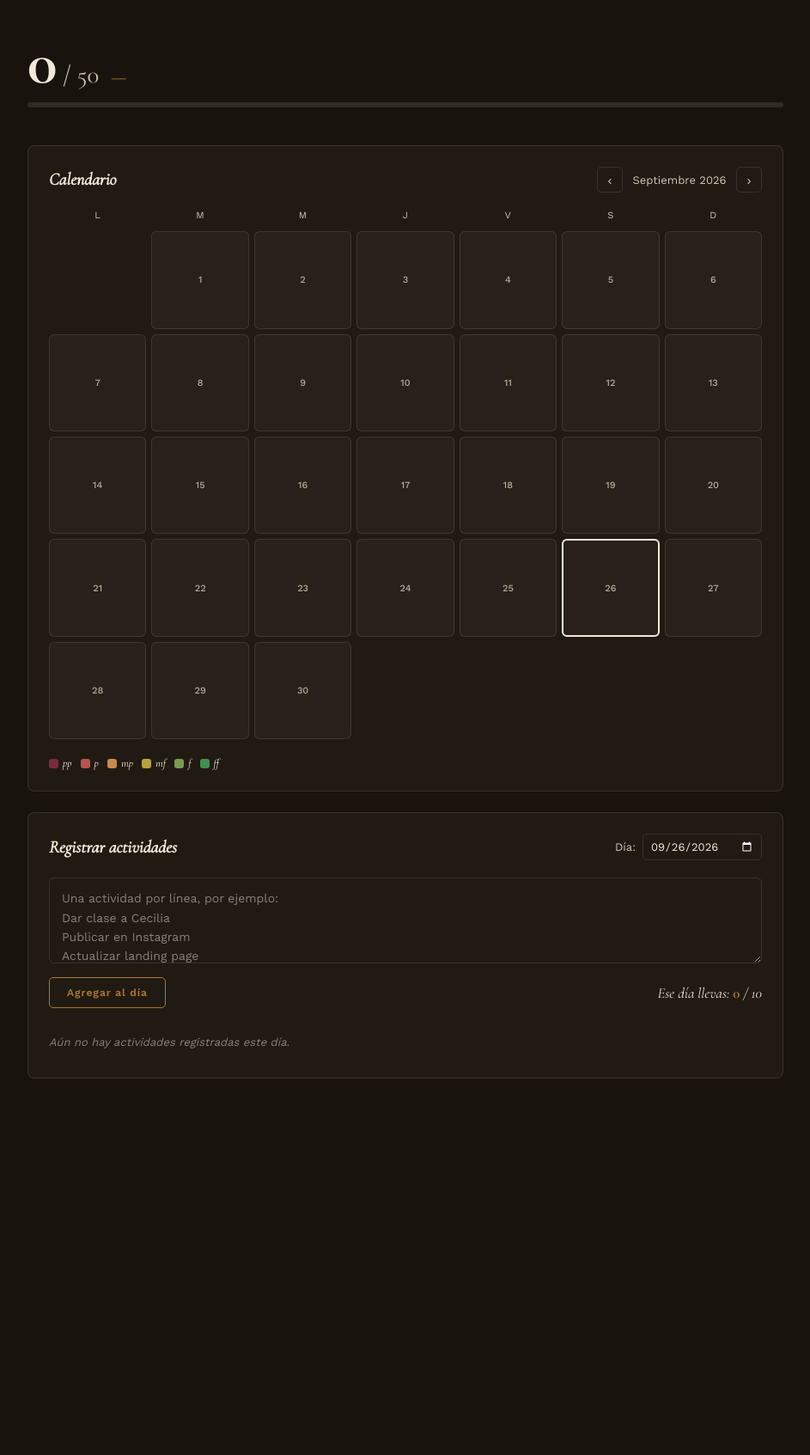
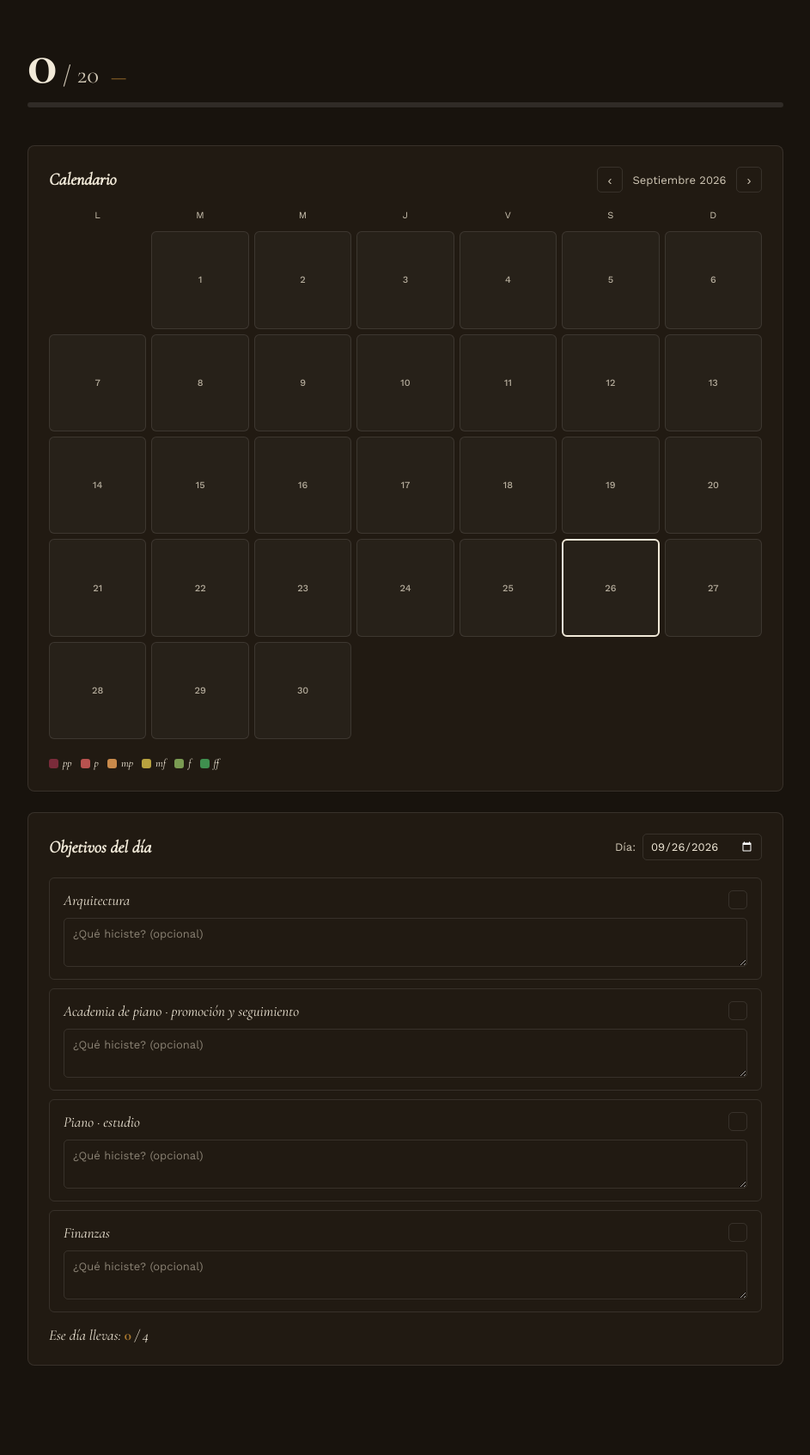
Before and after one commit to rodrigozamorapiano/calendar, a plain HTML site: page index.html in a window 1280 px wide. Shown: the part 109-1802 px from the top of the page at 86% size, without its empty margins (168-1111 px from the left). Before the commit the page ends 1468 px from the top, so only its background shows below. Drawn offline with nearby package versions, Linux system fonts and the light colour scheme.

Commit message:
Add files via upload

```diff
--- a/index.html
+++ b/index.html
@@ -190,28 +190,12 @@
   }
 
   /* ---- registro del día ---- */
-  textarea{
-    width: 100%;
-    min-height: 100px;
-    background: transparent;
-    border: 1px solid var(--hairline);
-    border-radius: 6px;
-    color: var(--ivory);
-    font-family: 'Work Sans', sans-serif;
-    font-size: 14px;
-    padding: 12px 14px;
-    resize: vertical;
-    line-height: 1.6;
-  }
-  textarea::placeholder{ color: var(--ivory-dim); opacity: 0.6; }
-  textarea:focus{ outline: none; border-color: var(--brass); }
-
   .row{
     display: flex;
     align-items: center;
     justify-content: space-between;
     gap: 12px;
-    margin-top: 12px;
+    margin-top: 16px;
     flex-wrap: wrap;
   }
 
@@ -233,21 +217,6 @@
     color-scheme: dark;
   }
 
-  .btn{
-    background: transparent;
-    border: 1px solid var(--brass);
-    color: var(--brass);
-    font-family: 'Work Sans', sans-serif;
-    font-size: 12px;
-    font-weight: 600;
-    letter-spacing: 0.08em;
-    padding: 10px 20px;
-    border-radius: 5px;
-    cursor: pointer;
-    transition: background 0.15s, color 0.15s;
-  }
-  .btn:hover{ background: var(--brass); color: var(--nearblack); }
-
   .day-total{
     font-family: 'Cormorant Garamond', serif;
     font-style: italic;
@@ -256,47 +225,71 @@
   }
   .day-total b{ color: var(--brass); font-style: normal; }
 
-  .activity-list{
-    margin-top: 18px;
+  .objetivos-list{
+    margin-top: 6px;
     display: flex;
     flex-direction: column;
-    gap: 6px;
+    gap: 10px;
   }
-  .activity-item{
+  .objetivo-item{
+    display: flex;
+    flex-direction: column;
+    gap: 10px;
+    padding: 14px 16px;
+    border: 1px solid var(--hairline);
+    border-radius: 6px;
+    transition: border-color 0.15s ease, background 0.15s ease;
+  }
+  .objetivo-item.done{
+    border-color: var(--brass);
+    background: rgba(168,119,46,0.08);
+  }
+  .objetivo-toggle{
     display: flex;
     align-items: center;
     justify-content: space-between;
-    gap: 10px;
+    gap: 12px;
+    cursor: pointer;
+  }
+  .objetivo-item .area{
+    font-family: 'Cormorant Garamond', serif;
+    font-style: italic;
+    font-size: 17px;
+    color: var(--ivory);
+  }
+  .objetivo-item.done .area{ color: var(--brass); }
+  .objetivo-item .check{
+    width: 22px; height: 22px;
+    border-radius: 5px;
+    border: 1.5px solid var(--hairline);
+    display: flex;
+    align-items: center;
+    justify-content: center;
+    flex-shrink: 0;
+    color: transparent;
+    font-size: 13px;
+    transition: all 0.15s ease;
+  }
+  .objetivo-item.done .check{
+    background: var(--brass);
+    border-color: var(--brass);
+    color: var(--nearblack);
+  }
+  .objetivo-desc{
+    width: 100%;
+    min-height: 56px;
+    background: transparent;
+    border: 1px solid var(--hairline);
+    border-radius: 5px;
+    color: var(--ivory);
+    font-family: 'Work Sans', sans-serif;
     font-size: 13px;
     padding: 8px 10px;
-    border: 1px solid var(--hairline);
-    border-radius: 5px;
-    color: var(--ivory-dim);
+    resize: vertical;
+    line-height: 1.5;
   }
-  .activity-item .del{
-    cursor: pointer;
-    color: var(--ivory-dim);
-    opacity: 0.5;
-    font-size: 15px;
-    line-height: 1;
-    transition: opacity 0.15s, color 0.15s;
-  }
-  .activity-item .del:hover{ opacity: 1; color: var(--wine); }
-
-  .empty-note{
-    font-size: 13px;
-    color: var(--ivory-dim);
-    opacity: 0.6;
-    font-style: italic;
-    margin-top: 14px;
-  }
-
-  .status-line{
-    font-size: 12px;
-    color: var(--ivory-dim);
-    opacity: 0.7;
-    margin-top: 10px;
-  }
+  .objetivo-desc::placeholder{ color: var(--ivory-dim); opacity: 0.6; }
+  .objetivo-desc:focus{ outline: none; border-color: var(--brass); }
 
   @media (max-width: 520px){
     .cal-day .c{ display: none; }
@@ -309,11 +302,11 @@
 
   <header>
     <h1>Bitácora de <em>práctica</em></h1>
-    <p class="subt">Meta: 10 actividades al día · 50 a la semana</p>
+    <p class="subt">Meta: 1 objetivo cumplido por área al día · 20 objetivos a la semana</p>
   </header>
 
   <div class="hero">
-    <div class="num" id="hero-num">0<small> / 50</small></div>
+    <div class="num" id="hero-num">0<small> / 20</small></div>
     <div class="marking" id="hero-marking">—</div>
   </div>
   <div class="bar-track"><div class="bar-fill" id="bar-fill" style="width:0%"></div></div>
@@ -335,30 +328,31 @@
 
   <div class="panel">
     <div class="panel-head">
-      <span class="panel-title">Registrar actividades</span>
+      <span class="panel-title">Objetivos del día</span>
       <div class="day-picker">
         <span>Día:</span>
         <input type="date" id="input-date">
       </div>
     </div>
 
-    <textarea id="input-activities" placeholder="Una actividad por línea, por ejemplo:&#10;Dar clase a Cecilia&#10;Publicar en Instagram&#10;Actualizar landing page"></textarea>
+    <div class="objetivos-list" id="objetivos-list"></div>
 
     <div class="row">
-      <button class="btn" id="btn-add">Agregar al día</button>
-      <div class="day-total">Ese día llevas: <b id="day-count">0</b> / 10</div>
+      <div class="day-total">Ese día llevas: <b id="day-count">0</b> / 4</div>
     </div>
-
-    <div class="activity-list" id="activity-list"></div>
-    <div class="empty-note" id="empty-note" style="display:none;">Aún no hay actividades registradas este día.</div>
-    <div class="status-line" id="status-line"></div>
   </div>
 
 </div>
 
 <script>
-  const DAILY_TARGET = 10;
-  const WEEKLY_GOAL = 50;
+  const AREAS = [
+    { key: 'arquitectura', label: 'Arquitectura' },
+    { key: 'academia', label: 'Academia de piano · promoción y seguimiento' },
+    { key: 'piano', label: 'Piano · estudio' },
+    { key: 'finanzas', label: 'Finanzas' }
+  ];
+  const DAILY_MAX = AREAS.length;
+  const WEEKLY_GOAL = 20;
   const MESES = ['enero','febrero','marzo','abril','mayo','junio','julio','agosto','septiembre','octubre','noviembre','diciembre'];
   const DOW = ['L','M','M','J','V','S','D'];
 
@@ -372,7 +366,6 @@
   ];
 
   function pad(n){ return String(n).padStart(2,'0'); }
-  function dateKey(d){ return `actividades:${d.getFullYear()}-${pad(d.getMonth()+1)}-${pad(d.getDate())}`; }
   function todayISO(){
     const d = new Date();
     return `${d.getFullYear()}-${pad(d.getMonth()+1)}-${pad(d.getDate())}`;
@@ -384,7 +377,7 @@
 
   function colorForCount(count){
     if (count <= 0) return null;
-    const pct = Math.min(count / DAILY_TARGET, 1);
+    const pct = Math.min(count / DAILY_MAX, 1);
     let lower = DYNAMICS[0], upper = DYNAMICS[DYNAMICS.length-1];
     for (let i = 0; i < DYNAMICS.length - 1; i++){
       if (pct >= DYNAMICS[i].min && pct <= DYNAMICS[i+1].min){
@@ -400,7 +393,7 @@
 
   function markForCount(count){
     if (count <= 0) return '—';
-    const pct = Math.min(count / DAILY_TARGET, 1);
+    const pct = Math.min(count / DAILY_MAX, 1);
     let mark = DYNAMICS[0].mark;
     for (const d of DYNAMICS){ if (pct >= d.min) mark = d.mark; }
     return mark;
@@ -410,29 +403,30 @@
   let selectedISO = todayISO();
   const countsCache = {};
 
-  async function getCount(iso){
-    if (countsCache[iso] !== undefined) return countsCache[iso];
+  function getDay(iso){
     try{
-      const raw = localStorage.getItem(`actividades:${iso}`);
-      const arr = raw ? JSON.parse(raw) : [];
-      countsCache[iso] = arr.length;
-      return arr.length;
-    } catch(e){
-      countsCache[iso] = 0;
-      return 0;
-    }
+      const raw = localStorage.getItem(`objetivos:${iso}`);
+      return raw ? JSON.parse(raw) : {};
+    } catch(e){ return {}; }
   }
 
-  async function getActivities(iso){
-    try{
-      const raw = localStorage.getItem(`actividades:${iso}`);
-      return raw ? JSON.parse(raw) : [];
-    } catch(e){ return []; }
+  function saveDay(iso, obj){
+    localStorage.setItem(`objetivos:${iso}`, JSON.stringify(obj));
+    countsCache[iso] = AREAS.filter(a => obj[a.key] && obj[a.key].done).length;
   }
 
-  async function saveActivities(iso, arr){
-    localStorage.setItem(`actividades:${iso}`, JSON.stringify(arr));
-    countsCache[iso] = arr.length;
+  function getCount(iso){
+    if (countsCache[iso] !== undefined) return countsCache[iso];
+    const obj = getDay(iso);
+    const count = AREAS.filter(a => obj[a.key] && obj[a.key].done).length;
+    countsCache[iso] = count;
+    return count;
+  }
+
+  function escapeHtml(str){
+    return String(str || '').replace(/[&<>"']/g, c => ({
+      '&':'&amp;', '<':'&lt;', '>':'&gt;', '"':'&quot;', "'":'&#39;'
+    }[c]));
   }
 
   function renderLegend(){
@@ -477,7 +471,7 @@
         selectedISO = iso;
         document.getElementById('input-date').value = iso;
         renderCalendar();
-        renderDayPanel();
+        renderObjetivos();
       });
       grid.appendChild(cell);
     }
@@ -498,63 +492,55 @@
     }
 
     document.getElementById('hero-num').innerHTML = `${total}<small> / ${WEEKLY_GOAL}</small>`;
-    document.getElementById('hero-marking').textContent = markForCount(Math.round((total/WEEKLY_GOAL)*DAILY_TARGET));
+    document.getElementById('hero-marking').textContent = markForCount(Math.round((total/WEEKLY_GOAL)*DAILY_MAX));
     const pct = Math.min((total / WEEKLY_GOAL) * 100, 100);
     document.getElementById('bar-fill').style.width = `${pct}%`;
   }
 
-  async function renderDayPanel(){
-    const activities = await getActivities(selectedISO);
-    document.getElementById('day-count').textContent = activities.length;
+  function renderObjetivos(){
+    const dayObj = getDay(selectedISO);
 
-    const list = document.getElementById('activity-list');
-    const emptyNote = document.getElementById('empty-note');
+    const list = document.getElementById('objetivos-list');
+    list.innerHTML = AREAS.map(a => {
+      const entry = dayObj[a.key] || {};
+      const done = !!entry.done;
+      const desc = entry.desc || '';
+      return `<div class="objetivo-item${done ? ' done' : ''}" data-key="${a.key}">
+        <div class="objetivo-toggle" data-role="toggle">
+          <span class="area">${a.label}</span>
+          <span class="check">${done ? '✓' : ''}</span>
+        </div>
+        <textarea class="objetivo-desc" data-role="desc" rows="2" placeholder="¿Qué hiciste? (opcional)">${escapeHtml(desc)}</textarea>
+      </div>`;
+    }).join('');
 
-    if (activities.length === 0){
-      list.innerHTML = '';
-      emptyNote.style.display = 'block';
-    } else {
-      emptyNote.style.display = 'none';
-      list.innerHTML = activities.map((a, i) =>
-        `<div class="activity-item"><span>${a}</span><span class="del" data-idx="${i}">×</span></div>`
-      ).join('');
-      list.querySelectorAll('.del').forEach(btn => {
-        btn.addEventListener('click', async () => {
-          const idx = Number(btn.dataset.idx);
-          const current = await getActivities(selectedISO);
-          current.splice(idx, 1);
-          await saveActivities(selectedISO, current);
-          await renderDayPanel();
-          await renderCalendar();
-          await renderWeekHero();
-        });
+    list.querySelectorAll('.objetivo-item').forEach(el => {
+      const key = el.dataset.key;
+
+      el.querySelector('[data-role="toggle"]').addEventListener('click', () => {
+        const obj = getDay(selectedISO);
+        const entry = obj[key] || {};
+        entry.done = !entry.done;
+        obj[key] = entry;
+        saveDay(selectedISO, obj);
+        renderObjetivos();
+        renderCalendar();
+        renderWeekHero();
       });
-    }
+
+      el.querySelector('[data-role="desc"]').addEventListener('change', (e) => {
+        const obj = getDay(selectedISO);
+        const entry = obj[key] || {};
+        entry.desc = e.target.value;
+        obj[key] = entry;
+        saveDay(selectedISO, obj);
+      });
+    });
+
+    document.getElementById('day-count').textContent =
+      AREAS.filter(a => dayObj[a.key] && dayObj[a.key].done).length;
   }
 
-  async function addActivities(){
-    const textarea = document.getElementById('input-activities');
-    const lines = textarea.value.split('\n').map(l => l.trim()).filter(Boolean);
-    if (lines.length === 0) return;
-
-    const status = document.getElementById('status-line');
-    status.textContent = 'Guardando…';
-
-    try{
-      const current = await getActivities(selectedISO);
-      const updated = current.concat(lines);
-      await saveActivities(selectedISO, updated);
-      textarea.value = '';
-      status.textContent = '';
-      await renderDayPanel();
-      await renderCalendar();
-      await renderWeekHero();
-    } catch(e){
-      status.textContent = 'Hubo un problema al guardar. Intenta de nuevo.';
-    }
-  }
-
-  document.getElementById('btn-add').addEventListener('click', addActivities);
   document.getElementById('btn-prev').addEventListener('click', () => {
     viewDate = new Date(viewDate.getFullYear(), viewDate.getMonth()-1, 1);
     renderCalendar();
@@ -568,7 +554,7 @@
     const d = isoToDate(selectedISO);
     viewDate = new Date(d.getFullYear(), d.getMonth(), 1);
     renderCalendar();
-    renderDayPanel();
+    renderObjetivos();
     renderWeekHero();
   });
 
@@ -576,7 +562,7 @@
     document.getElementById('input-date').value = selectedISO;
     renderLegend();
     await renderCalendar();
-    await renderDayPanel();
+    renderObjetivos();
     await renderWeekHero();
   })();
 </script>
```
